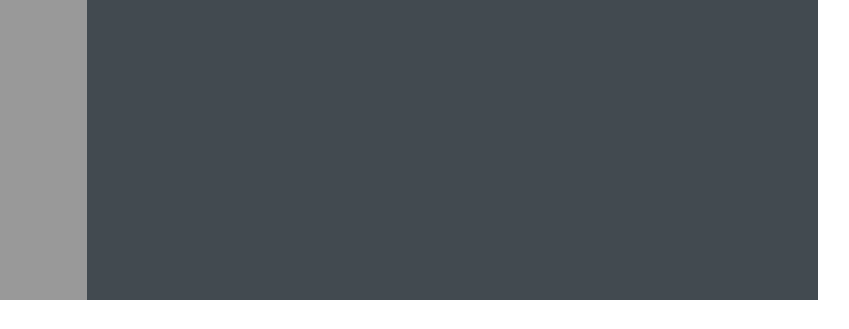
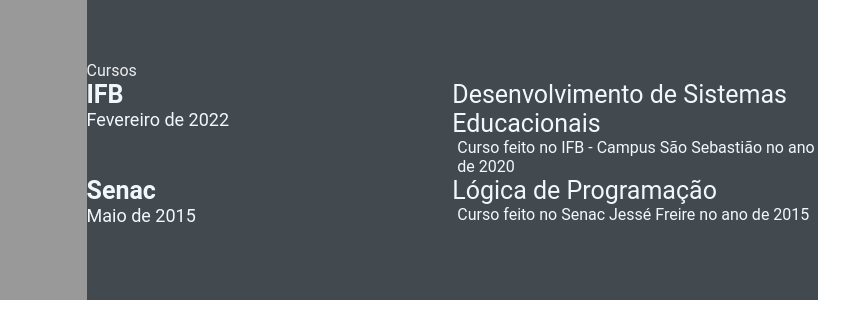
Before and after one commit to edelsonbs/jornada-dev, a plain HTML site: page index.html in a window 1280 px wide. Shown: the part 532-861 px from the top of the page, 334-1183 px from the left. Drawn offline with Linux system fonts and the light colour scheme.

Commit message:
Add courses

```diff
--- a/index.html
+++ b/index.html
@@ -100,6 +100,27 @@
                     </div>
                 </div>
             </section>
+            <section class="awards gap">
+                <div class="right-title">Cursos</div>
+                <div class="awards-contents">
+                    <div class="awards-left">
+                        <p class="awards-company-name">IFB</p>
+                        <p class="awards-time-period">Fevereiro de 2022</p>
+                    </div>
+                    <div class="awards-right">
+                        <p class="awards-name">Desenvolvimento de Sistemas Educacionais</p>
+                        <p class="awards-desc">Curso feito no IFB - Campus São Sebastião no ano de 2020</p>
+                    </div>
+                    <div class="awards-left">
+                        <p class="awards-company-name">Senac</p>
+                        <p class="awards-time-period">Maio de 2015</p>
+                    </div>
+                    <div class="awards-right">
+                        <p class="awards-name">Lógica de Programação</p>
+                        <p class="awards-desc">Curso feito no Senac Jessé Freire no ano de 2015</p>
+                    </div>
+                </div>
+            </section>
         </section>
     </main>
 </body>
```
